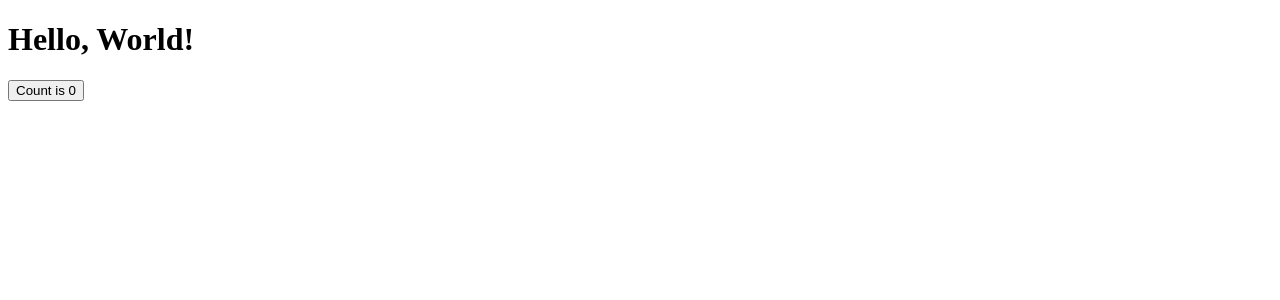
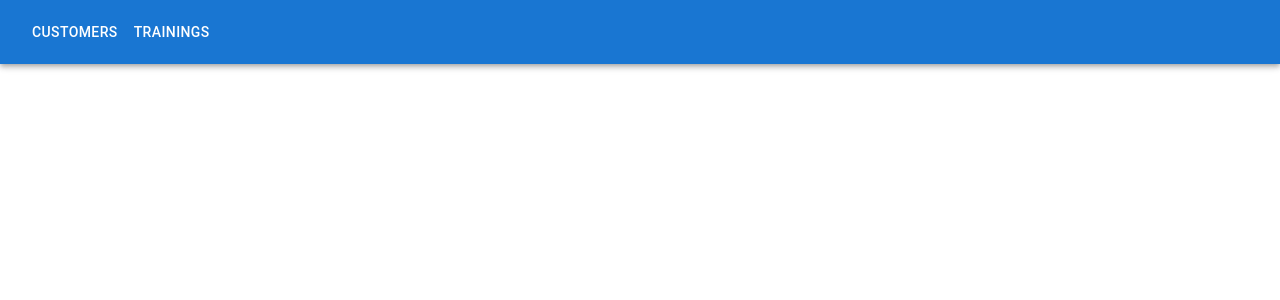
Before and after one commit to adrian-kalinin/react-personal-trainer, a React (Vite) app: page / in a window 1280 px wide. Shown: the top 300 px of the page. Built offline with nearby package versions, Linux system fonts and the light colour scheme.

Commit message:
Set up react router and create layout

```diff
--- a/src/App.tsx
+++ b/src/App.tsx
@@ -1,15 +1,18 @@
-import React, { useState } from "react";
+import React from "react";
+import { Route, Routes } from "react-router-dom";
+import Layout from "./components/Layout";
+import TrainingList from "./components/TrainingList";
+import CustomerList from "./components/CustomerList";
 
 function App() {
-  const [count, setCount] = useState(0);
-
   return (
-    <div>
-      <h1>Hello, World!</h1>
-      <button onClick={() => setCount(() => count + 1)}>
-        Count is {count}
-      </button>
-    </div>
+    <Routes>
+      <Route path="/" element={<Layout />}>
+        <Route path="/customers" element={<CustomerList />} />
+        <Route path="/trainings" element={<TrainingList />} />
+      </Route>
+      <Route path="*" element={<h1>Oops! Page not found...</h1>} />
+    </Routes>
   );
 }
 
--- /dev/null
+++ b/src/components/Layout.tsx
@@ -0,0 +1,28 @@
+import React from "react";
+import { Outlet, useNavigate } from "react-router-dom";
+import { AppBar, Button, Container, CssBaseline, Toolbar } from "@mui/material";
+
+function Layout() {
+  const navigate = useNavigate();
+
+  return (
+    <>
+      <AppBar position="static">
+        <CssBaseline />
+        <Toolbar>
+          <Button color="inherit" onClick={() => navigate("/customers")}>
+            Customers
+          </Button>
+          <Button color="inherit" onClick={() => navigate("/trainings")}>
+            Trainings
+          </Button>
+        </Toolbar>
+      </AppBar>
+      <Container>
+        <Outlet />
+      </Container>
+    </>
+  );
+}
+
+export default Layout;
--- a/src/main.tsx
+++ b/src/main.tsx
@@ -1,9 +1,12 @@
 import React from "react";
 import ReactDOM from "react-dom/client";
+import { BrowserRouter } from "react-router-dom";
 import App from "./App";
 
 ReactDOM.createRoot(document.getElementById("root") as HTMLElement).render(
   <React.StrictMode>
-    <App />
+    <BrowserRouter>
+      <App />
+    </BrowserRouter>
   </React.StrictMode>
 );
```
